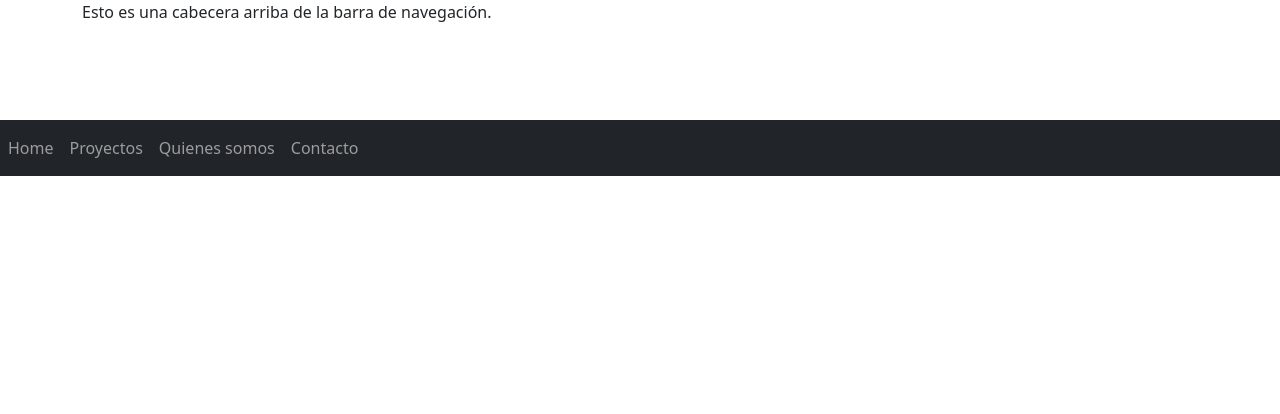
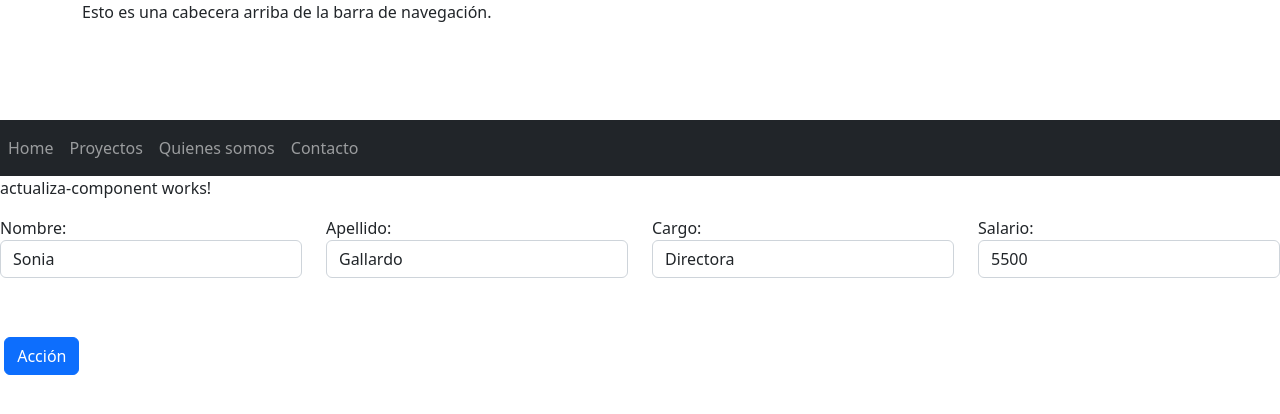
Before and after one commit to osman-dromen/app-empleado, an Angular app: page /actualiza/1 in a window 1280 px wide. Before the commit this address led to /. Shown: the top 414 px of the page. Built offline with nearby package versions, Linux system fonts and the light colour scheme.

Commit message:
pasar parametros a rutas con queryParams

```diff
--- /dev/null
+++ b/src/app/actualiza-component/actualiza-component.component.html
@@ -0,0 +1,28 @@
+<p>actualiza-component works!</p>
+
+<form class="form-group row">
+    <div class="form-group col-md-3">
+      <label for="nombre">Nombre:</label>
+      <input type="text" name="nombre" id="nombre" placeholder="Nombre" class="form-control" [(ngModel)]="cuadroNombre">
+    </div>
+    <div class="from-group col-md-3">
+      <label for="apellido">Apellido:</label>
+      <input type="text" name="apellido" id="apellido" placeholder="Apellido" class="form-control" [(ngModel)]="cuadroApellido">
+    </div>
+    <div class="from-group col-md-3">
+      <label for="cargo">Cargo:</label>
+      <input type="text" name="cargo" id="cargo" placeholder="Cargo" class="form-control" [(ngModel)]="cuadroCargo">
+    </div>
+    <div class="from-group col-md-3">
+      <label for="salario">Salario:</label>
+      <input type="text" name="salario" id="salario" placeholder="Salario" class="form-control" [(ngModel)]="cuadroSalario">
+    </div>
+
+  </form>
+  <br/>
+
+        <div class="col">
+          &nbsp;<button type="submit" class="btn btn-primary" (click)="actualizaEmpleado();" style="margin-top:35px;margin-right:50px;">Acción</button>
+          <!--<button type="submit" class="btn btn-primary" (click)="eliminarEmpleado();" style="margin-top:35px;">Eliminar</button>-->
+        </div>
+        <br/><br/><hr><br/><br/>
--- /dev/null
+++ b/src/app/actualiza-component/actualiza-component.component.ts
@@ -0,0 +1,66 @@
+import { Component, OnInit } from '@angular/core';
+import { ActivatedRoute, Router } from '@angular/router';
+import { Empleado } from '../empleado.model';
+import { EmpleadosService } from '../empleados.service';
+import { ServicioEmpleadosService } from '../servicio-empleados.service';
+
+@Component({
+  selector: 'app-actualiza-component',
+  templateUrl: './actualiza-component.component.html',
+  styleUrls: ['./actualiza-component.component.css']
+})
+export class ActualizaComponentComponent implements OnInit {
+
+  constructor(private router:Router,private route:ActivatedRoute,private miServicio:ServicioEmpleadosService,private empleadosService:EmpleadosService) { }
+
+  accion:number;
+
+  ngOnInit(): void {
+    this.accion=parseInt(this.route.snapshot.queryParams['accion']);
+
+    this.empleado=this.empleadosService.empleado;
+    this.indice=this.route.snapshot.params['id'];
+
+    let empleado:Empleado=this.empleadosService.encontrarEmpleado(this.indice);
+    this.cuadroNombre=empleado.nombre;
+    this.cuadroApellido=empleado.apellido;
+    this.cuadroCargo=empleado.cargo;
+    this.cuadroSalario=empleado.salario;
+  }
+
+  empleado:Empleado[]=[];
+
+  /*actualizarEmpleado(){
+    let miEmpleado=new Empleado(this.cuadroNombre,this.cuadroApellido,this.cuadroCargo,this.cuadroSalario);
+    //this.miServicio.muestraMensaje("Información del empleado: "+miEmpleado.nombre);
+    this.empleadosService.actualizarEmpleado(this.indice,miEmpleado);
+
+    this.router.navigate([""]);
+  }
+
+  eliminarEmpleado(){
+    this.empleadosService.eliminarEmpleado(this.indice);
+    this.router.navigate([""]);
+  }*/
+
+  actualizaEmpleado(){
+    if(this.accion==1){
+      let miEmpleado=new Empleado(this.cuadroNombre,this.cuadroApellido,this.cuadroCargo,this.cuadroSalario);
+      //this.miServicio.muestraMensaje("Información del empleado: "+miEmpleado.nombre);
+      this.empleadosService.actualizarEmpleado(this.indice,miEmpleado);
+
+      this.router.navigate([""]);
+    }else{
+      this.empleadosService.eliminarEmpleado(this.indice);
+      this.router.navigate([""]);
+    }
+  }
+
+  cuadroNombre:string="";
+  cuadroApellido:string="";
+  cuadroCargo:string="";
+  cuadroSalario:number=0;
+
+  indice:number;
+
+}
--- a/src/app/empleado-hijo-c/empleado-hijo-c.component.html
+++ b/src/app/empleado-hijo-c/empleado-hijo-c.component.html
@@ -3,6 +3,13 @@
         <div class="col">
           <div>
              {{indice+1}}: &nbsp; {{empleadoDeLista.nombre}} {{empleadoDeLista.apellido}} {{empleadoDeLista.cargo}} $ {{empleadoDeLista.salario}}
+            <a [routerLink]="['/actualiza',indice]" [queryParams]="{accion:'1'}">
+              Actualiza
+            </a>
+            &nbsp;&nbsp;
+            <a [routerLink]="['/actualiza',indice]" [queryParams]="{accion:'2'}">
+              Elimina
+            </a>
           </div>
           <ul style="list-style:none;">
             <li *ngFor="let caracteristica of arrayCaracteristicas">{{caracteristica}}</li>
--- a/src/app/empleados.service.ts
+++ b/src/app/empleados.service.ts
@@ -20,4 +20,21 @@ export class EmpleadosService{
         +"\n"+"Salario:"+"\n"+empleado.salario);
         this.empleado.push(empleado);
       }
+
+      encontrarEmpleado(indice:number){
+        let empleado:Empleado=this.empleado[indice];
+        return empleado;
+      }
+
+      actualizarEmpleado(indice:number,empleado:Empleado){
+        let empleadoModificado=this.empleado[indice];
+        empleadoModificado.nombre=empleado.nombre;
+        empleadoModificado.apellido=empleado.apellido;
+        empleadoModificado.cargo=empleado.cargo;
+        empleadoModificado.salario=empleado.salario;
+      }
+
+      eliminarEmpleado(indice:number){
+        this.empleado.splice(indice,1)
+      }
 }
```
Also changed, not shown: src/app/app.module.ts (+5 -2 lines), src/app/actualiza-component/actualiza-component.component.css (added), 1 other file (tests, documents, lock files or other folders).
